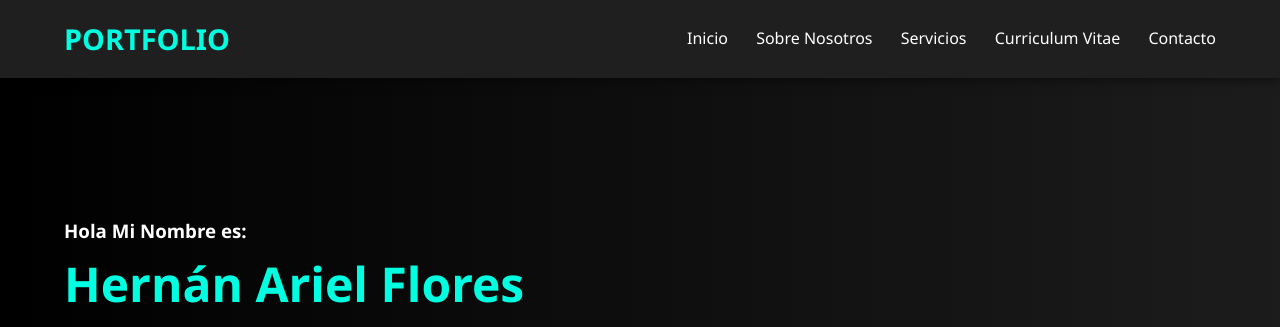
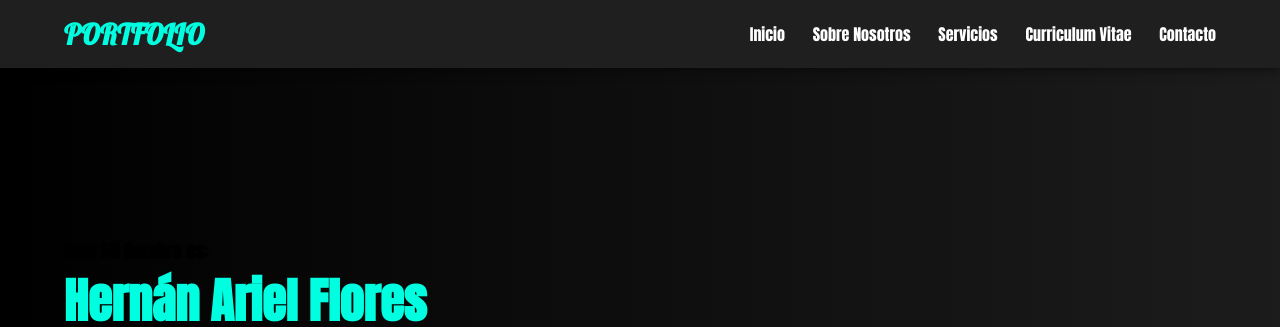
Before and after one commit to SOYHACHE/portfolioweb, a plain HTML site: page index.html in a window 1280 px wide. Shown: the top 327 px of the page. Drawn offline with nearby package versions, Linux system fonts and the light colour scheme.

Commit message:
Update style.css

```diff
--- a/style.css
+++ b/style.css
@@ -7,10 +7,11 @@
 }
 
 body {
-  font-family: 'Segoe UI', Tahoma, Geneva, Verdana, sans-serif;
-  background-color: #0f0f0f;
-  color: #fff;
-  line-height: 1.6;
+  font-family: 'Anton', sans-serif;
+}
+
+.logo {
+  font-family: 'Lobster', cursive;
 }
 
 /* Header */
```
